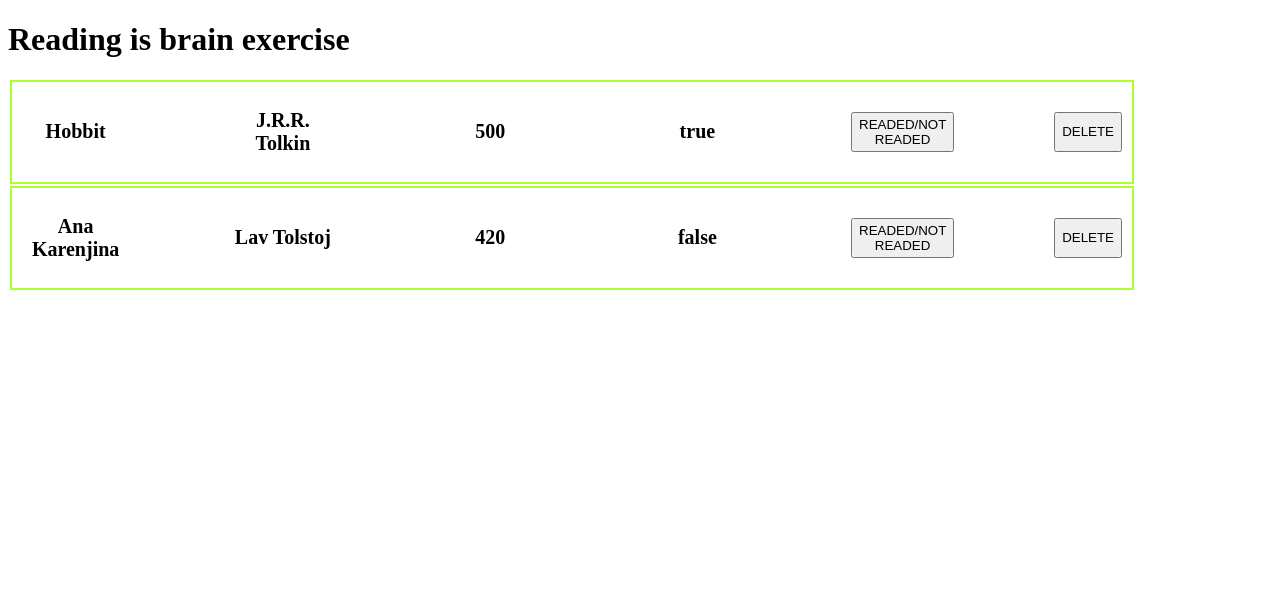
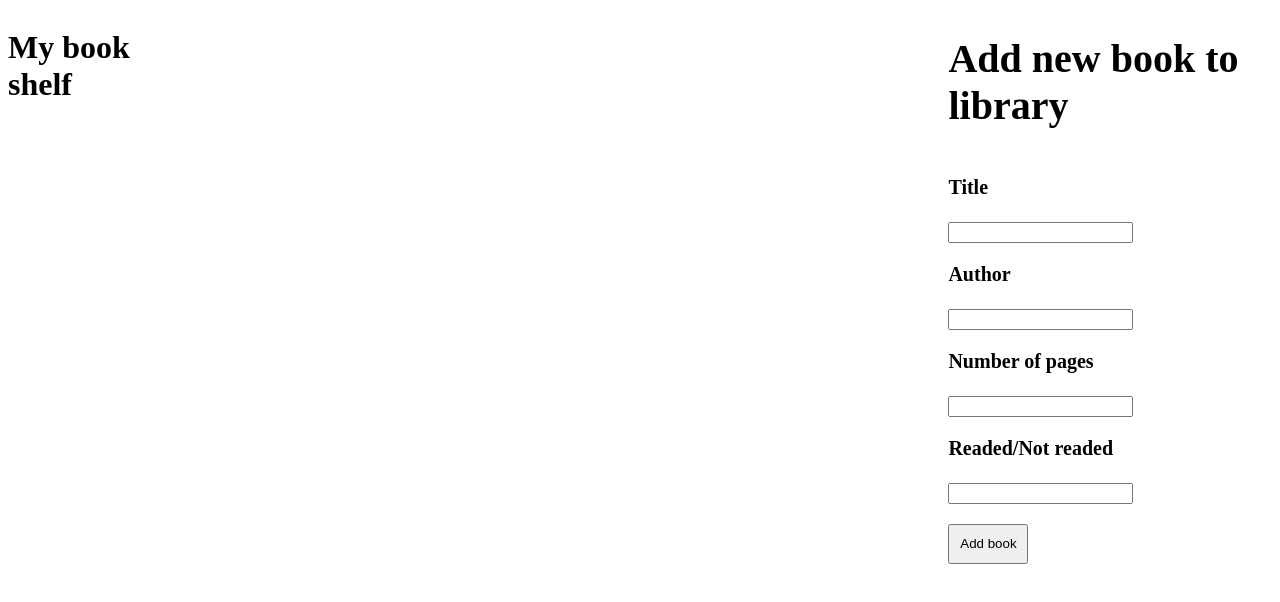
Before and after one commit to Uros67/Library, a plain HTML site: page index.html in a window 1280 px wide. Drawn offline with Linux system fonts and the light colour scheme.

Commit message:
Added option for addding books

```diff
--- a/index.html
+++ b/index.html
@@ -8,7 +8,34 @@
     <title>Library</title>
 </head>
 <body>
-    <h1>Reading is brain exercise</h1>
+
+
+    <div class="container">
+        <h1>My book shelf</h1>
+        <div class="myBooks">
+
+        </div>
+        <div class="regForm">
+            <h1>Add new book to library</h1>
+            <div class="title">
+                <p>Title</p>
+                <input type="text" id="titleInput">
+            </div>
+            <div class="author">
+                <p>Author</p>
+                <input type="text" id="authorInput">
+            </div>
+            <div class="pages">
+                <p>Number of pages</p>
+                <input type="text" id="pagesInput">
+            </div>
+            <div class="read">
+                <p>Readed/Not readed</p>
+                <input type="text" id="readedInput">
+            </div>
+            <button id="submitBook">Add book</button>
+        </div>
+    </div>
 </body>
 <script src="script.js"></script>
 </html>
--- a/script.js
+++ b/script.js
@@ -8,7 +8,7 @@ function Book(title, author, pages, read){
 
     console.log
 }
-
+//nove knjige rucno dodane
 let theHobbit= new Book("Hobbit", "J.R.R. Tolkin", 500, true);
 let AnnaK= new Book("Ana Karenjina", "Lav Tolstoj", 420, false);
 
@@ -26,38 +26,60 @@ Book.prototype.info= function(){
 
 }
 
-theHobbit.info();
+//Get form elements from HTML
+const bookTitle= document.getElementById("titleInput");
+const bookAuthor= document.getElementById("authorInput");
+const bookPages= document.getElementById("pagesInput");
+const bookReaded= document.getElementById("readedInput");
 
 function addBookToLib(){
-    myLibrary.push(theHobbit);
-    createNewBook(theHobbit);
-    myLibrary.push(AnnaK);
-    createNewBook(AnnaK);
+    let bookMaker= new Book(bookTitle.value, authorInput.value, pagesInput.value, readedInput.value);
+    myLibrary.push(bookMaker);
+    bookShelf.innerHTML="";
+    showMeBooks();
+    bookTitle.value="";
+    authorInput.value="";
+    pagesInput.value="";
+    readedInput.value="";
+
 }
-function createNewBook(name){
+
+const bookButt= document.getElementById("submitBook");
+
+bookButt.addEventListener("click", addBookToLib);
+//bookButt.addEventListener("click", showMeBooks);
+
+function showMeBooks(){
+    for(let i=0; i<myLibrary.length; i++){
+        bookReview(myLibrary[i])
+    }
+}
+let bookShelf= document.querySelector(".myBooks");
+function bookReview(book){
     let newBook= document.createElement("div");
     newBook.className="book"
-    document.body.appendChild(newBook);
+    //document.body.appendChild(newBook);
+    bookShelf.appendChild(newBook);
 
     let naziv= document.createElement("div");
     newBook.appendChild(naziv);
     naziv.className= "info"
-    naziv.textContent= name.title;
+    naziv.textContent= book.title;
 
     let autor= document.createElement("div");
     newBook.appendChild(autor);
     autor.className= "info"
-    autor.textContent= name.author;
+    autor.textContent= book.author;
 
     let strane= document.createElement("div");
     newBook.appendChild(strane);
     strane.className= "info"
-    strane.textContent= name.pages;
+    strane.textContent= book.pages;
 
     let procitao= document.createElement("div");
     newBook.appendChild(procitao);
     procitao.className= "info"
-    procitao.textContent= name.read;
+    procitao.textContent= book.read;
 
     let readed= document.createElement("button");
     newBook.appendChild(readed);
@@ -70,5 +92,7 @@ function createNewBook(name){
     izbrisi.innerHTML= "DELETE";
 }
 
-addBookToLib();
+
+
+showMeBooks();
 console.log(myLibrary);
--- a/style.css
+++ b/style.css
@@ -16,9 +16,28 @@
     display: flex;
     align-items: center;
     justify-content: center;
-    font-size: 20px;
     font-weight: bold;
 }
 .butt{
     height: 40px;
 }
+.container{
+    display:flex;
+}
+.myBooks{
+    width: 70%;
+    font-size: 20px;
+}
+.regForm{
+    width: 30%;
+    display: flex;
+    flex-direction: column;
+    margin-left: 20px;
+    font-weight: bold;
+    font-size: 20px;
+}
+#submitBook{
+    margin-top: 20px;
+    height: 40px;
+    width: 80px;
+}
```
